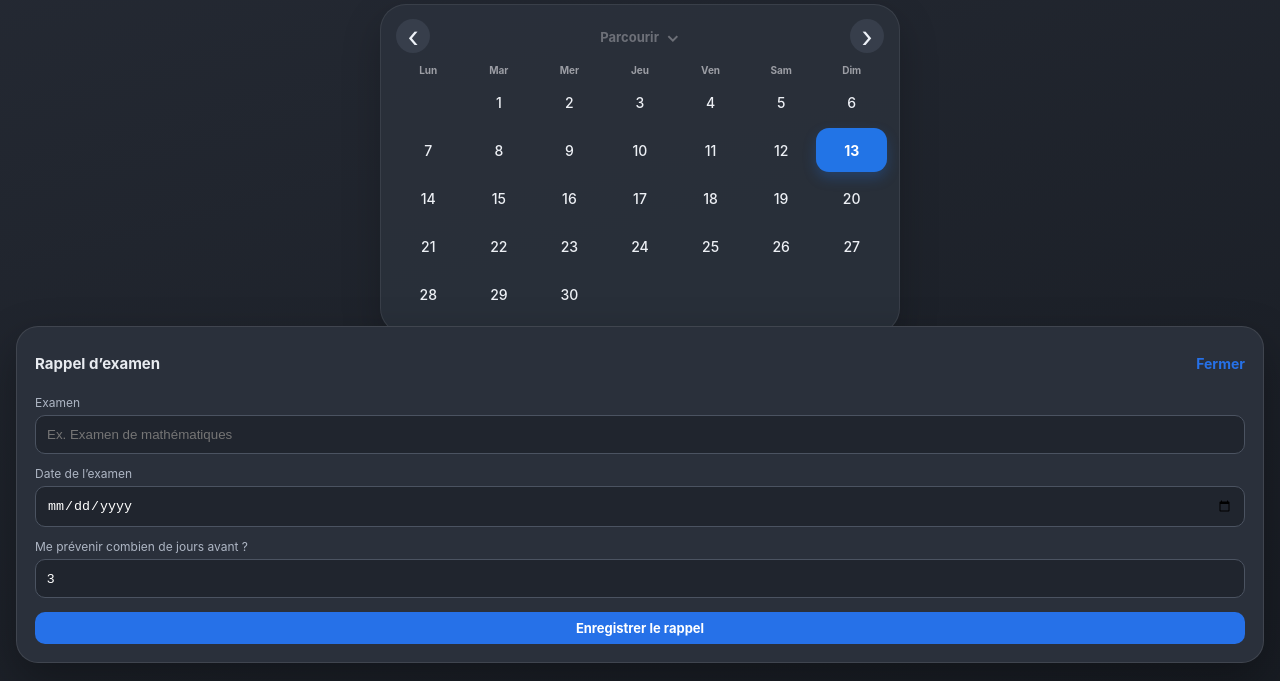
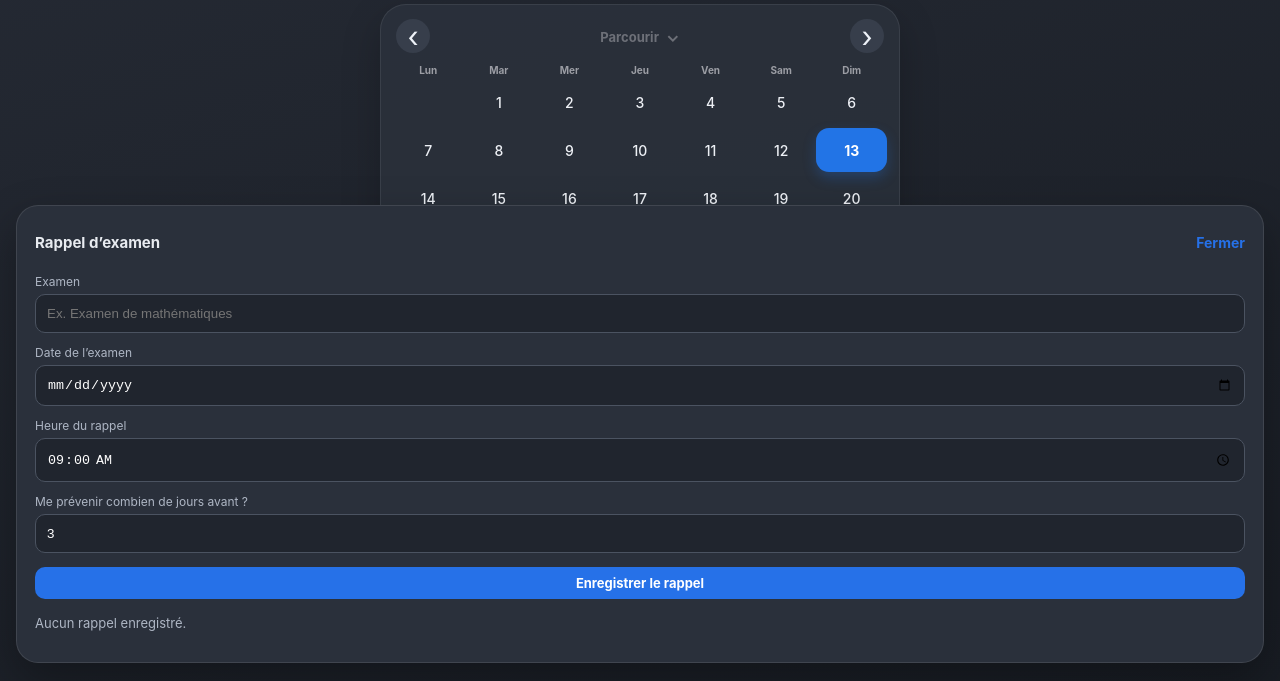
Before and after one commit to platakid/HTML-to-IPA-Test, a website: page www/index.html in a window 1280 px wide. Both pictures are taken after a click on the button "Rappels". Shown: the part 119-800 px from the top of the page. Drawn offline with Linux system fonts and the light colour scheme.

Commit message:
Add files via upload

```diff
--- a/www/index.html
+++ b/www/index.html
@@ -44,8 +44,10 @@
       <div class="sheet-header"><strong>Rappel d’examen</strong><button class="text-button" id="close-reminder" type="button">Fermer</button></div>
       <label for="reminder-title">Examen</label><input id="reminder-title" placeholder="Ex. Examen de mathématiques" />
       <label for="reminder-date">Date de l’examen</label><input id="reminder-date" type="date" />
+      <label for="reminder-time">Heure du rappel</label><input id="reminder-time" type="time" value="09:00" />
       <label for="reminder-days">Me prévenir combien de jours avant ?</label><input id="reminder-days" type="number" min="0" max="60" value="3" />
       <button class="save-button" id="save-reminder" type="button">Enregistrer le rappel</button>
+      <div id="reminder-list" style="margin-top:16px"></div>
     </section>
 
     <div class="sheet-backdrop" id="sheet-backdrop" hidden></div>
@@ -87,9 +89,16 @@
       function openNew(){editing=null;$('#sheet-title').textContent='Nouvel élément';$('#note-text').value='';$('#delete-note').hidden=true;setType('Homework');openSheet()}
       function openEdit(i){editing=i;const a=notes[selected][i];$('#sheet-title').textContent='Modifier l’élément';$('#note-text').value=a.text;$('#delete-note').hidden=false;setType(a.type);openSheet()}
       function renderPicker(){document.querySelectorAll('.year-tabs button').forEach(b=>b.classList.toggle('active',+b.dataset.year===pickerYear));const t=$('#month-buttons');t.innerHTML='';moisCourts.forEach((name,m)=>{const b=document.createElement('button');b.type='button';b.textContent=name;b.classList.toggle('active',view.year===pickerYear&&view.month===m);b.onclick=()=>{view={year:pickerYear,month:m};$('#picker-popover').hidden=true;renderCalendar()};t.append(b)})}
-      const panel=$('#reminder-panel');$('#reminder-button').onclick=()=>panel.hidden=false;$('#close-reminder').onclick=()=>panel.hidden=true;$('#save-reminder').onclick=()=>{const title=$('#reminder-title').value.trim(),date=$('#reminder-date').value,days=+$('#reminder-days').value;if(!title||!date)return;localStorage.setItem('ecole-reminder',JSON.stringify({title,date,days}));panel.hidden=true;alert(`Rappel enregistré : ${days} jour(s) avant ${title}.`)};
+      const panel=$('#reminder-panel');$('#reminder-button').onclick=()=>panel.hidden=false;$('#close-reminder').onclick=()=>panel.hidden=true;$('#save-reminder').onclick=async()=>{const title=$('#reminder-title').value.trim(),date=$('#reminder-date').value,days=+$('#reminder-days').value;if(!title||!date)return;localStorage.setItem('ecole-reminder',JSON.stringify({title,date,days}));const plugin=window.Capacitor?.Plugins?.LocalNotifications;if(plugin){const at=new Date(`${date}T09:00:00`);at.setDate(at.getDate()-days);await plugin.requestPermissions();await plugin.schedule({notifications:[{id:Date.now()%2147483647,title:'ECOLE — rappel',body:`${title} dans ${days} jour(s)`,schedule:{at}}]});}panel.hidden=true;alert(`Rappel enregistré : ${days} jour(s) avant ${title}.`)};
       let touchX=0;const grid=$('#calendar-grid');grid.addEventListener('touchstart',e=>touchX=e.touches[0].clientX,{passive:true});grid.addEventListener('touchend',e=>{const dx=e.changedTouches[0].clientX-touchX;if(Math.abs(dx)<45)return;grid.classList.add(dx<0?'slide-left':'slide-right');$('#month-title').classList.add('animate');setTimeout(()=>{moveMonth(dx<0?1:-1);grid.classList.remove('slide-left','slide-right');$('#month-title').classList.remove('animate')},180)},{passive:true});
       render();
     </script>
+    <script>
+      const reminderStore='ecole-reminders';
+      const readReminders=()=>JSON.parse(localStorage.getItem(reminderStore)||'[]');
+      function showReminders(){const list=document.querySelector('#reminder-list'),items=readReminders();list.innerHTML=items.length?items.map((r,i)=>`<div class="note-card"><span class="note-text">${r.title}<br><small>${r.date} · ${r.time} · ${r.days} jour(s) avant</small></span><button class="text-button" data-remove="${i}">Supprimer</button></div>`).join(''):'<p style="color:#aeb6c4;font-size:13px">Aucun rappel enregistré.</p>';list.querySelectorAll('[data-remove]').forEach(b=>b.onclick=()=>{const a=readReminders();a.splice(+b.dataset.remove,1);localStorage.setItem(reminderStore,JSON.stringify(a));showReminders()})}
+      document.querySelector('#reminder-button').addEventListener('click',showReminders);
+      document.querySelector('#save-reminder').onclick=async()=>{const title=document.querySelector('#reminder-title').value.trim(),date=document.querySelector('#reminder-date').value,time=document.querySelector('#reminder-time').value,days=+document.querySelector('#reminder-days').value;if(!title||!date||!time)return;const r={title,date,time,days};const all=readReminders();all.push(r);localStorage.setItem(reminderStore,JSON.stringify(all));const plugin=window.Capacitor?.Plugins?.LocalNotifications;if(plugin){const at=new Date(`${date}T${time}:00`);at.setDate(at.getDate()-days);await plugin.requestPermissions();await plugin.schedule({notifications:[{id:Date.now()%2147483647,title:'ECOLE — rappel',body:`${title} dans ${days} jour(s)`,schedule:{at}}]});}showReminders();document.querySelector('#reminder-panel').hidden=true};
+    </script>
   </body>
 </html>
```
